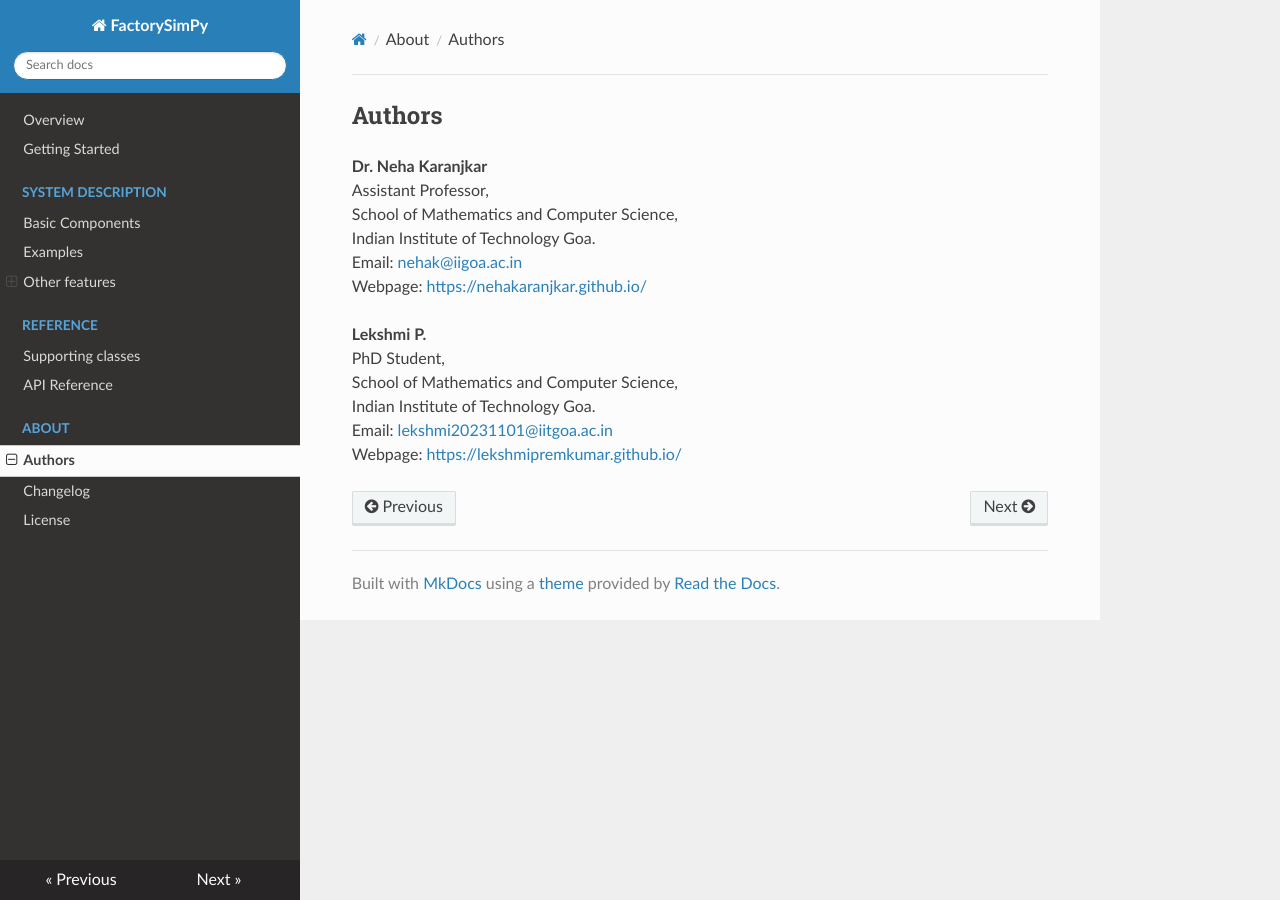
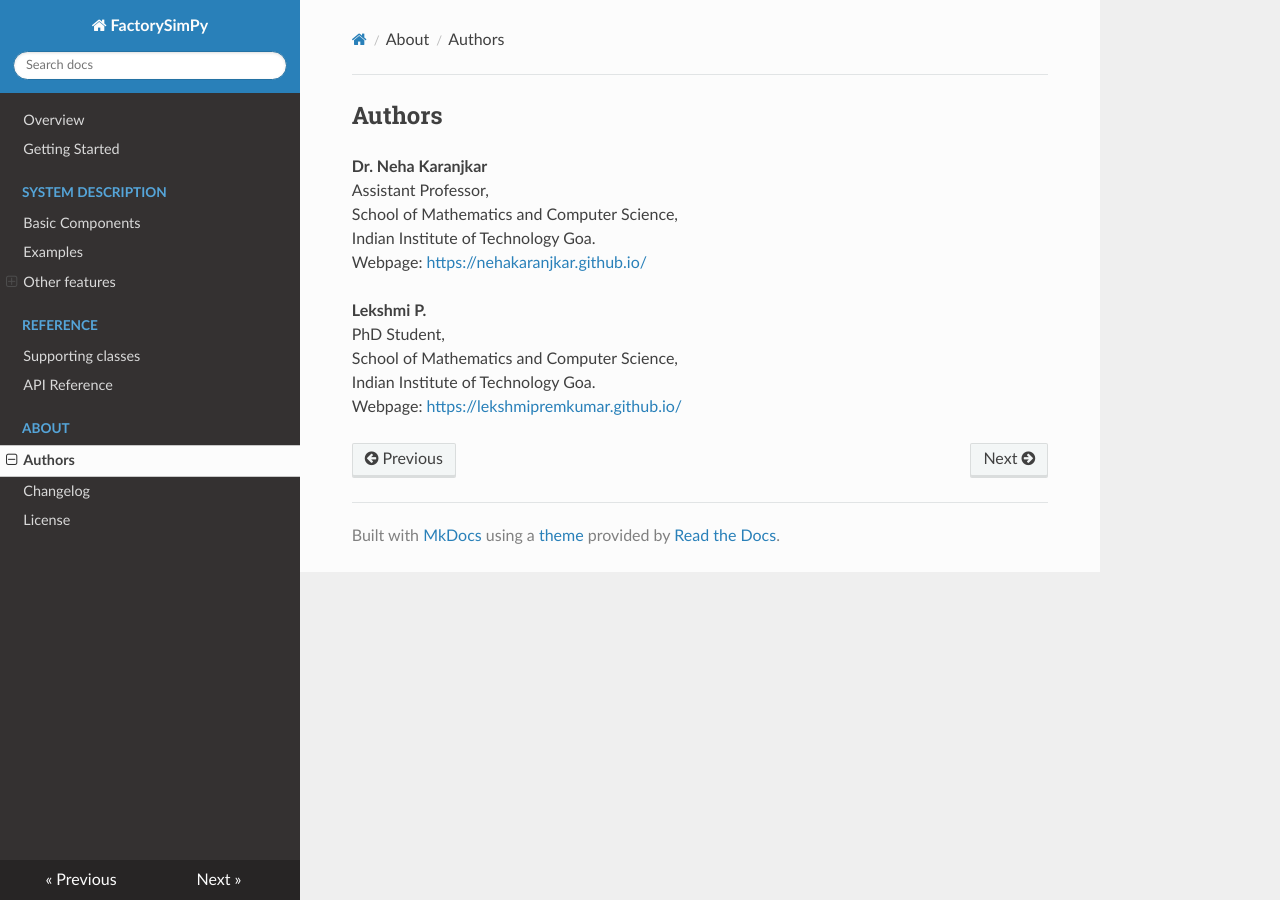
Before and after one commit to FactorySimPy/FactorySimPy, an MkDocs documentation site: the page built from docs/authors.md, in a window 1280 px wide. Built offline with MkDocs 1.6.1, drawn with Linux system fonts in a browser that asks for light colours; nearby versions of some CDN libraries.

Commit message:
documentation changes

```diff
--- a/docs/authors.md
+++ b/docs/authors.md
@@ -6,7 +6,6 @@
  Assistant Professor, <br>
  School of Mathematics and Computer Science, <br>
  Indian Institute of Technology Goa.<br>
- Email: [nehak@iigoa.ac.in](mailto:nehak@iigoa.ac.in)
  Webpage: [https://nehakaranjkar.github.io/](https://nehakaranjkar.github.io/)
 
 
@@ -14,5 +13,4 @@
 PhD Student,<br>
 School of Mathematics and Computer Science, <br>
 Indian Institute of Technology Goa.<br>
-Email: [lekshmi20231101@iitgoa.ac.in](mailto:lekshmi20231101@iitgoa.ac.in)
 Webpage: [https://lekshmipremkumar.github.io/](https://lekshmipremkumar.github.io/)
```
Also changed, not shown: docs/api_ref_main_page.md (+2 -0 lines).
